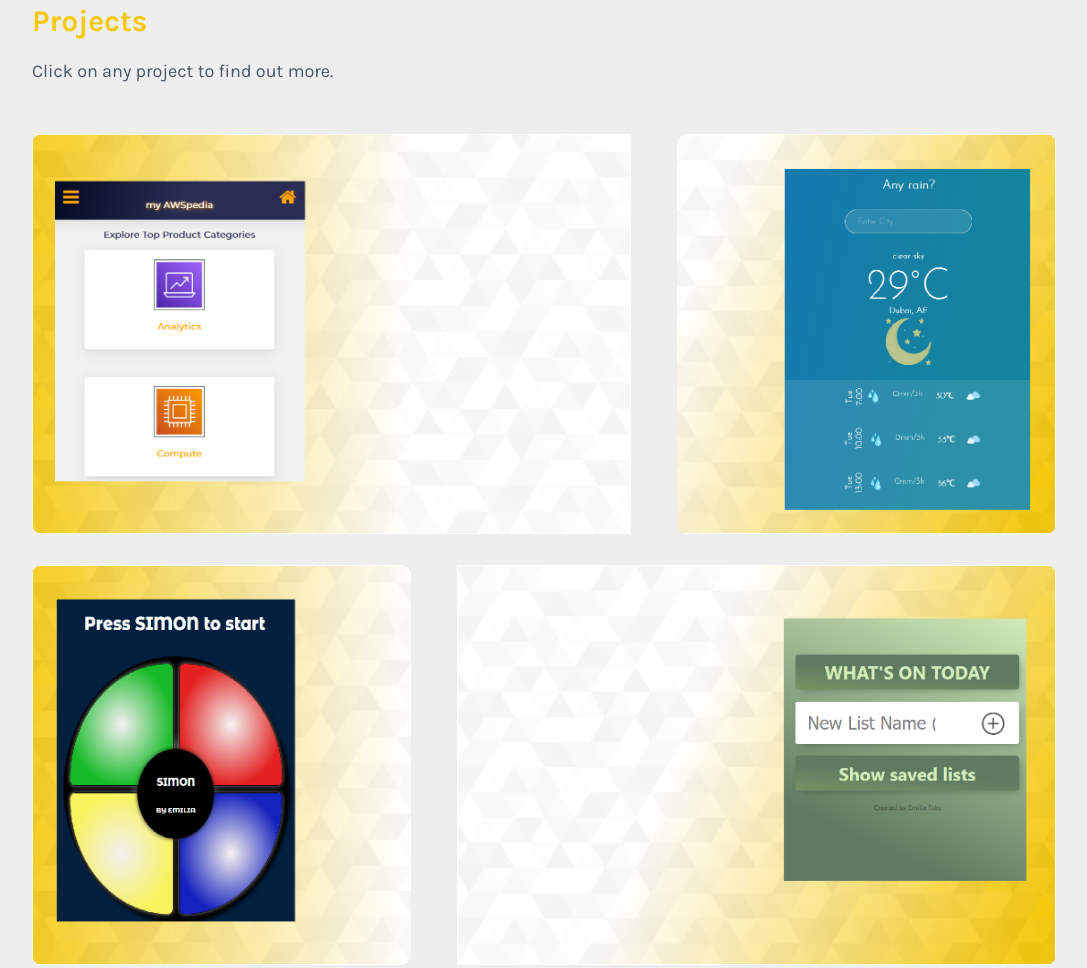
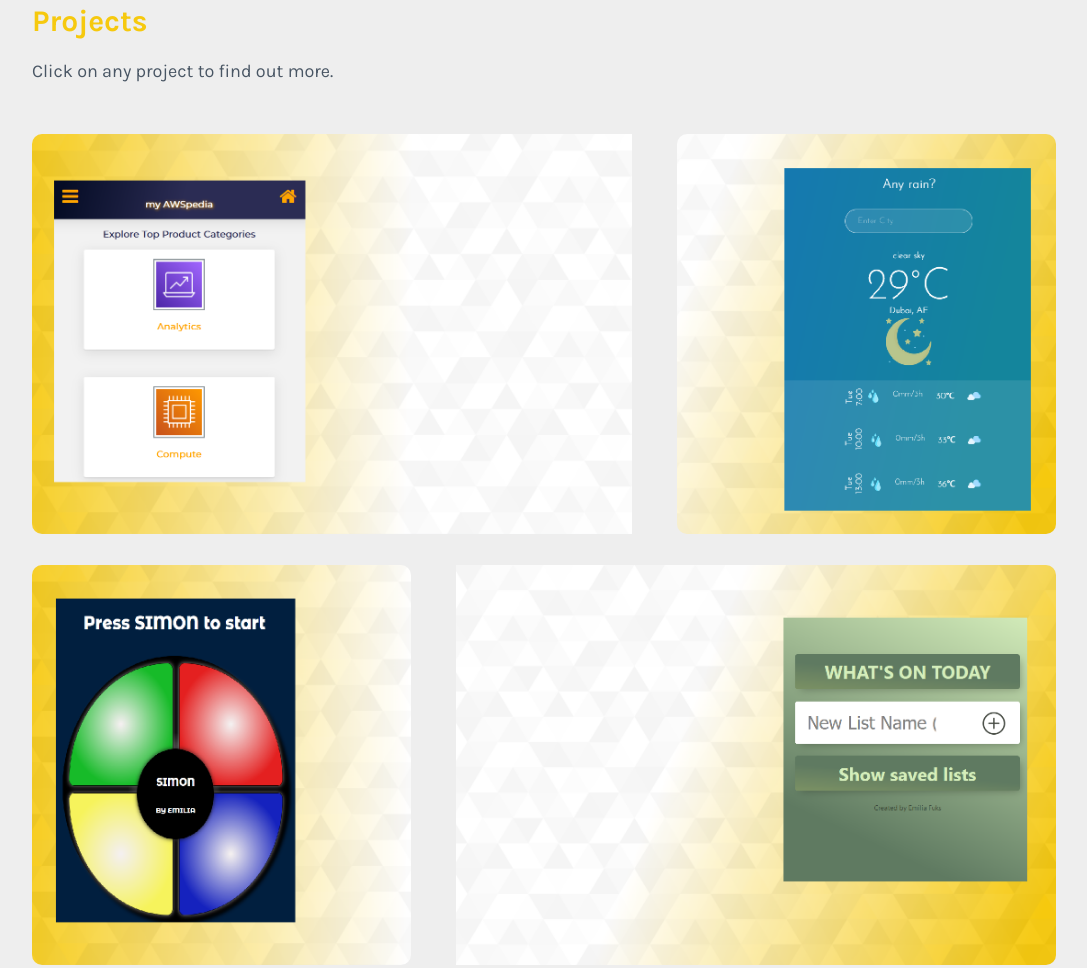
Before and after one commit to emibass/portfolio, a website: page index.html in a window 1280 px wide. Shown: the part 1929-2897 px from the top of the page, without its empty margins (96-1183 px from the left). Drawn offline with nearby package versions, Linux system fonts and the light colour scheme.

Commit message:
remove image border

```diff
--- a/styles/styles.css
+++ b/styles/styles.css
@@ -829,9 +829,9 @@ article, aside, details, figcaption, figure, footer, header, hgroup, nav, sectio
     overflow: hidden;
   }
 
-  .portfolioImage {
+  /* .portfolioImage {
     border: solid 1px white;
-  }
+  } */
   .portfolioImage:hover {
     cursor: pointer;
   }
```
